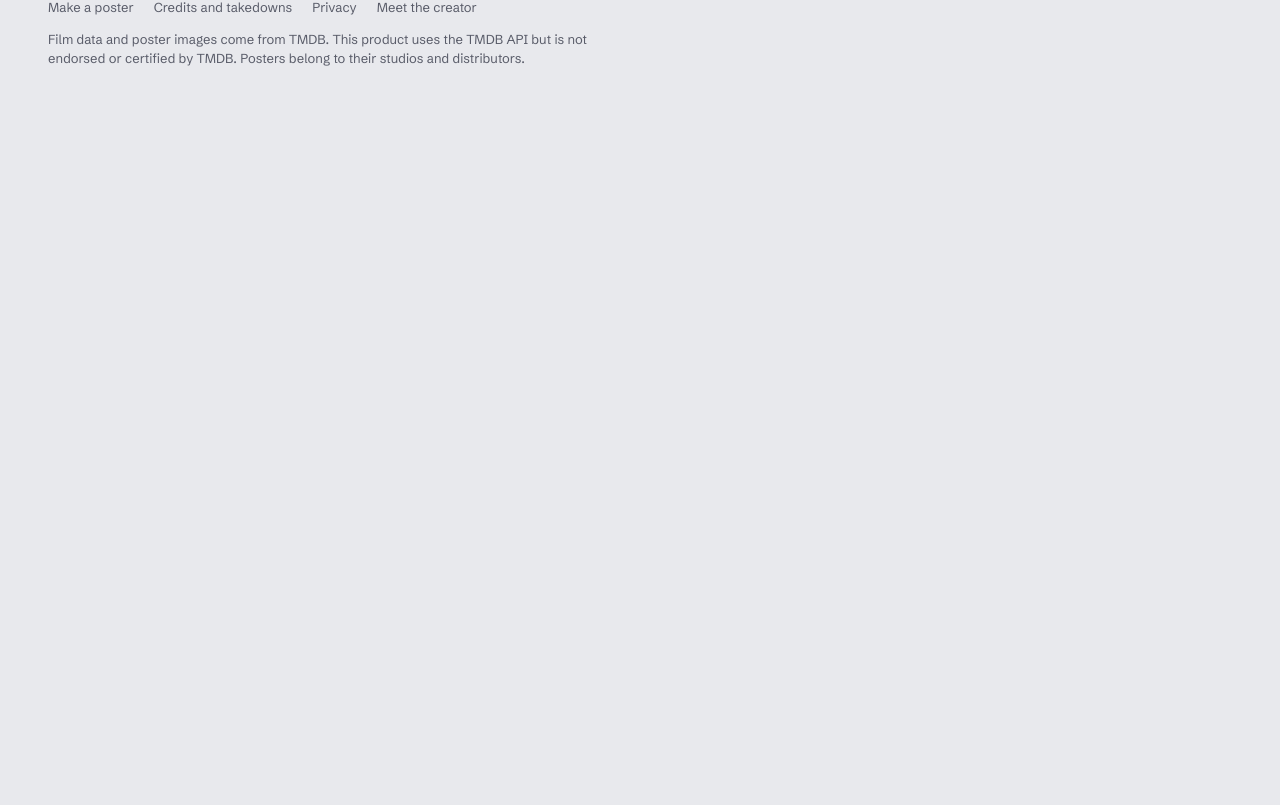
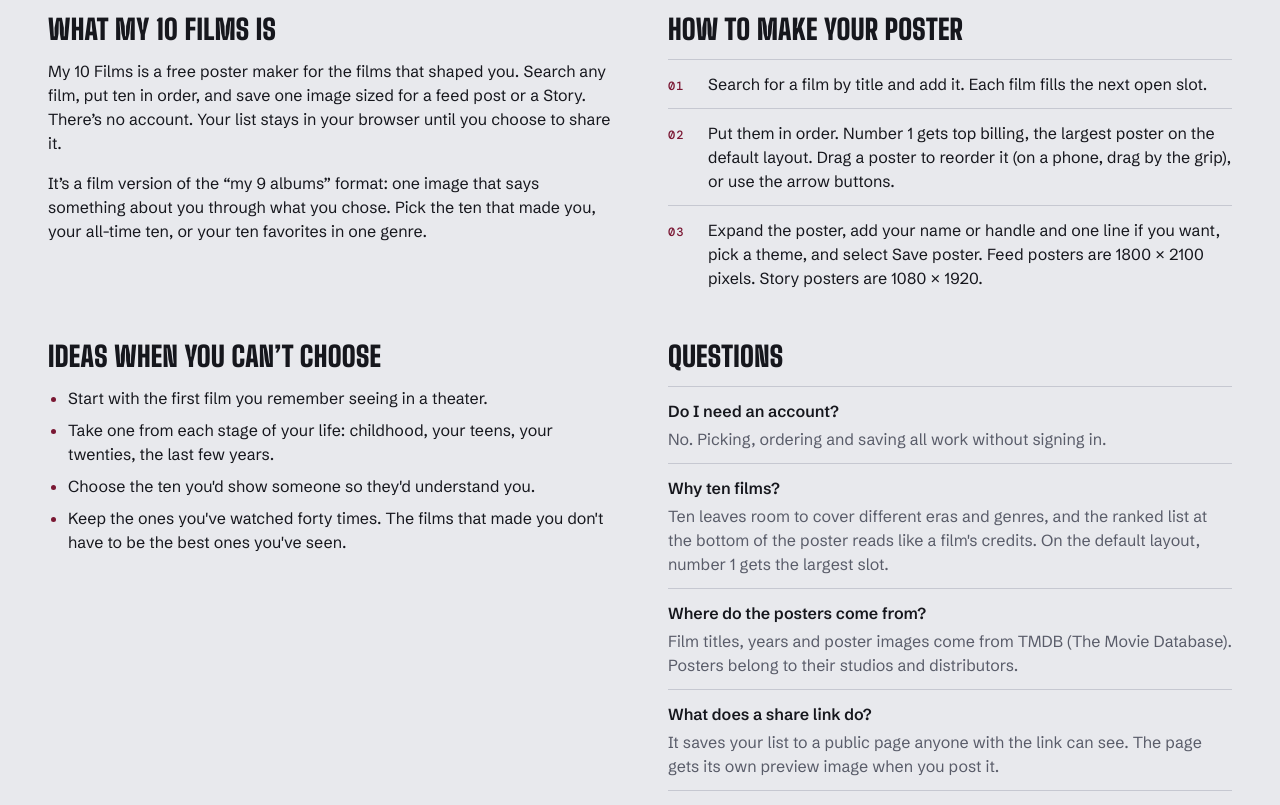
Before and after one commit to niknojed/my10films, a Next.js app: page / in a window 1280 px wide. Shown: the part 1535-2340 px from the top of the page. Before the commit the page ends 1660 px from the top, so only its background shows below. Built offline with nearby package versions, Linux system fonts and the light colour scheme; no server answers.

Commit message:
SEO quick wins: homepage preview image, canonicals and sitemap, explanatory content
Implements docs/seo-quick-wins.md. Shared lists also get their own twitter-image so X keeps
showing the list preview instead of the new site-wide one.

Co-Authored-By: Claude Opus 5.5 <noreply@anthropic.com>

```diff
--- a/src/app/about/page.tsx
+++ b/src/app/about/page.tsx
@@ -1,7 +1,7 @@
 import type { Metadata } from "next";
 import { SITE_NAME } from "@/lib/config";
 
-export const metadata: Metadata = { title: "Credits and takedowns" };
+export const metadata: Metadata = { title: "Credits and takedowns", alternates: { canonical: "/about" } };
 
 export default function About() {
   const email = process.env.NEXT_PUBLIC_CONTACT_EMAIL;
--- a/src/app/globals.css
+++ b/src/app/globals.css
@@ -640,6 +640,62 @@
       grid-template-columns: repeat(5, minmax(0, 1fr));
     }
   }
+  /* explanatory content under the maker */
+  .guide {
+    display: grid;
+    gap: 2.5rem;
+    padding-top: 2rem;
+    border-top: 2px solid var(--color-ink);
+  }
+  @media (min-width: 61rem) {
+    .guide {
+      grid-template-columns: repeat(2, minmax(0, 1fr));
+      column-gap: 3.5rem;
+    }
+  }
+  .guide-block {
+    display: grid;
+    align-content: start;
+    gap: 1rem;
+    max-width: 65ch;
+    min-width: 0;
+  }
+  .guide-steps {
+    display: grid;
+  }
+  .guide-steps li {
+    display: grid;
+    grid-template-columns: 2rem minmax(0, 1fr);
+    gap: 0.5rem;
+    align-items: baseline;
+    padding-block: 0.75rem;
+    border-top: 1px solid var(--color-line);
+  }
+  .guide-ideas {
+    display: grid;
+    gap: 0.5rem;
+    padding-left: 1.25rem;
+    list-style: disc;
+  }
+  .guide-ideas li::marker {
+    color: var(--color-accent);
+  }
+  .guide-faq {
+    display: grid;
+  }
+  .guide-faq > div {
+    display: grid;
+    gap: 0.25rem;
+    padding-block: 0.75rem;
+    border-top: 1px solid var(--color-line);
+  }
+  .guide-faq h3 {
+    font-weight: 600;
+  }
+  .guide-faq p {
+    color: var(--color-mute);
+  }
+
   .credits {
     display: grid;
     column-gap: 2.5rem;
--- /dev/null
+++ b/src/app/l/[slug]/twitter-image.tsx
@@ -0,0 +1,6 @@
+// Shared lists use their own preview on X too. Without this file the site-wide twitter-image would apply.
+// Route segment config can't be re-exported, so it's repeated here.
+export { default, alt, size, contentType } from "./opengraph-image";
+
+export const runtime = "nodejs";
+export const revalidate = 86400;
--- /dev/null
+++ b/src/app/opengraph-image.tsx
@@ -0,0 +1,97 @@
+import { readFile } from "node:fs/promises";
+import { join } from "node:path";
+import { ImageResponse } from "next/og";
+import { MAX_FILMS } from "@/lib/config";
+import { POSTER_THEMES } from "@/lib/poster";
+import { INITIAL_STATE } from "@/lib/store";
+
+export const runtime = "nodejs";
+export const alt = "My 10 Films: rank the ten films that made you and save the poster";
+export const size = { width: 1200, height: 630 };
+export const contentType = "image/png";
+
+// The default theme, so the preview matches what a first-time visitor sees. No poster art: this image
+// stands for the whole site, not anyone's list, and posters belong to their studios.
+const C = POSTER_THEMES[INITIAL_STATE.theme];
+
+async function font(file: string): Promise<Buffer | null> {
+  try {
+    return await readFile(join(process.cwd(), "assets", file));
+  } catch {
+    return null;
+  }
+}
+
+export default async function Image() {
+  const [display, mono] = await Promise.all([
+    font("big-shoulders-display-latin-900-normal.woff"),
+    font("dm-mono-latin-500-normal.woff"),
+  ]);
+  const fonts = [
+    ...(display ? [{ name: "Display", data: display, weight: 900 as const, style: "normal" as const }] : []),
+    ...(mono ? [{ name: "Mono", data: mono, weight: 500 as const, style: "normal" as const }] : []),
+  ];
+  const W = 132;
+  const H = 198;
+  const GAP = 12;
+
+  return new ImageResponse(
+    (
+      <div
+        style={{
+          width: "100%",
+          height: "100%",
+          display: "flex",
+          background: C.bg,
+          color: C.fg,
+          padding: 56,
+          gap: 28,
+          fontFamily: "Mono",
+        }}
+      >
+        <div style={{ display: "flex", flexDirection: "column", justifyContent: "space-between", width: 352 }}>
+          <div style={{ display: "flex", flexDirection: "column" }}>
+            <div style={{ fontSize: 20, letterSpacing: 3, color: C.accent, whiteSpace: "nowrap" }}>THE TEN FILMS THAT MADE</div>
+            <div style={{ fontFamily: "Display", fontWeight: 900, fontSize: 190, lineHeight: 0.85, marginTop: 18 }}>
+              YOU
+            </div>
+          </div>
+          <div style={{ fontSize: 18, letterSpacing: 3, color: C.mute }}>MY10FILMS.COM</div>
+        </div>
+        {/* Empty slots, drawn like the maker's: dashed mute outlines with the rank in the display face. */}
+        <div
+          style={{
+            display: "flex",
+            flexWrap: "wrap",
+            gap: GAP,
+            width: 5 * W + 4 * GAP,
+            alignContent: "center",
+          }}
+        >
+          {Array.from({ length: MAX_FILMS }, (_, i) => (
+            <div
+              key={i}
+              style={{
+                display: "flex",
+                alignItems: "center",
+                justifyContent: "center",
+                width: W,
+                height: H,
+                border: `2px dashed ${C.mute}`,
+                borderRadius: 3,
+                opacity: 0.6,
+                color: C.mute,
+                fontFamily: "Display",
+                fontWeight: 900,
+                fontSize: 54,
+              }}
+            >
+              {i + 1}
+            </div>
+          ))}
+        </div>
+      </div>
+    ),
+    { ...size, fonts },
+  );
+}
--- a/src/app/page.tsx
+++ b/src/app/page.tsx
@@ -1,8 +1,45 @@
+import type { Metadata } from "next";
 import Maker from "@/components/Maker";
 import { SHOW_MOST_PICKED, SITE_NAME } from "@/lib/config";
 import { getMostPicked } from "@/lib/server";
 
 export const revalidate = 600;
+
+export const metadata: Metadata = { alternates: { canonical: "/" } };
+
+const STEPS = [
+  "Search for a film by title and add it. Each film fills the next open slot.",
+  "Put them in order. Number 1 gets top billing, the largest poster on the default layout. Drag a poster to reorder it (on a phone, drag by the grip), or use the arrow buttons.",
+  "Expand the poster, add your name or handle and one line if you want, pick a theme, and select Save poster. Feed posters are 1800 × 2100 pixels. Story posters are 1080 × 1920.",
+];
+
+const IDEAS = [
+  "Start with the first film you remember seeing in a theater.",
+  "Take one from each stage of your life: childhood, your teens, your twenties, the last few years.",
+  "Choose the ten you'd show someone so they'd understand you.",
+  "Keep the ones you've watched forty times. The films that made you don't have to be the best ones you've seen.",
+];
+
+const QUESTIONS = [
+  { q: "Do I need an account?", a: "No. Picking, ordering and saving all work without signing in." },
+  {
+    q: "Why ten films?",
+    a: "Ten leaves room to cover different eras and genres, and the ranked list at the bottom of the poster reads like a film's credits. On the default layout, number 1 gets the largest slot.",
+  },
+  {
+    q: "Where do the posters come from?",
+    a: "Film titles, years and poster images come from TMDB (The Movie Database). Posters belong to their studios and distributors.",
+  },
+  {
+    q: "What does a share link do?",
+    a: "It saves your list to a public page anyone with the link can see. The page gets its own preview image when you post it.",
+  },
+  {
+    q: "Can I change my list later?",
+    a: "Yes. Your list is saved in this browser, so you can come back to reorder or swap films. A share link keeps the list as it was when you made the link. Make a new link after changes.",
+  },
+  { q: "Is this connected to my 9 albums?", a: "No. It's an independent site that uses the same format for film." },
+];
 
 export default async function Home() {
   const mostPicked = SHOW_MOST_PICKED ? await getMostPicked() : [];
@@ -16,6 +53,57 @@ export default async function Home() {
         </p>
       </header>
       <Maker mostPicked={mostPicked} />
+
+      {/* Server-rendered so the explanation is in the initial HTML. */}
+      <section className="guide" aria-label="About My 10 Films">
+        <div className="guide-block">
+          <h2 className="h-sec">What My 10 Films is</h2>
+          <p>
+            My 10 Films is a free poster maker for the films that shaped you. Search any film, put ten in order, and
+            save one image sized for a feed post or a Story. There&rsquo;s no account. Your list stays in your browser
+            until you choose to share it.
+          </p>
+          <p>
+            It&rsquo;s a film version of the &ldquo;my 9 albums&rdquo; format: one image that says something about you
+            through what you chose. Pick the ten that made you, your all-time ten, or your ten favorites in one genre.
+          </p>
+        </div>
+
+        <div className="guide-block">
+          <h2 className="h-sec">How to make your poster</h2>
+          <ol className="guide-steps">
+            {STEPS.map((step, i) => (
+              <li key={i}>
+                <span className="mono text-accent" aria-hidden="true">
+                  {String(i + 1).padStart(2, "0")}
+                </span>
+                <p>{step}</p>
+              </li>
+            ))}
+          </ol>
+        </div>
+
+        <div className="guide-block">
+          <h2 className="h-sec">Ideas when you can&rsquo;t choose</h2>
+          <ul className="guide-ideas">
+            {IDEAS.map((idea) => (
+              <li key={idea}>{idea}</li>
+            ))}
+          </ul>
+        </div>
+
+        <div className="guide-block">
+          <h2 className="h-sec">Questions</h2>
+          <div className="guide-faq">
+            {QUESTIONS.map(({ q, a }) => (
+              <div key={q}>
+                <h3>{q}</h3>
+                <p>{a}</p>
+              </div>
+            ))}
+          </div>
+        </div>
+      </section>
     </>
   );
 }
--- a/src/app/privacy/page.tsx
+++ b/src/app/privacy/page.tsx
@@ -1,6 +1,6 @@
 import type { Metadata } from "next";
 
-export const metadata: Metadata = { title: "Privacy" };
+export const metadata: Metadata = { title: "Privacy", alternates: { canonical: "/privacy" } };
 
 export default function Privacy() {
   const email = process.env.NEXT_PUBLIC_CONTACT_EMAIL;
--- a/src/app/robots.ts
+++ b/src/app/robots.ts
@@ -2,5 +2,9 @@ import type { MetadataRoute } from "next";
 import { siteUrl } from "@/lib/config";
 
 export default function robots(): MetadataRoute.Robots {
-  return { rules: [{ userAgent: "*", allow: "/", disallow: ["/api/", "/l/"] }], host: siteUrl() };
+  return {
+    rules: [{ userAgent: "*", allow: "/", disallow: ["/api/", "/l/"] }],
+    sitemap: `${siteUrl()}/sitemap.xml`,
+    host: siteUrl(),
+  };
 }
--- /dev/null
+++ b/src/app/sitemap.ts
@@ -0,0 +1,13 @@
+import type { MetadataRoute } from "next";
+import { siteUrl } from "@/lib/config";
+
+// Shared lists (/l/) stay out: they're noindex and carry visitor-written text.
+export default function sitemap(): MetadataRoute.Sitemap {
+  const base = siteUrl();
+  const lastModified = new Date();
+  return [
+    { url: `${base}/`, lastModified, changeFrequency: "weekly", priority: 1 },
+    { url: `${base}/about`, lastModified, changeFrequency: "monthly", priority: 0.5 },
+    { url: `${base}/privacy`, lastModified, changeFrequency: "monthly", priority: 0.3 },
+  ];
+}
--- /dev/null
+++ b/src/app/twitter-image.tsx
@@ -0,0 +1,5 @@
+// The same image as the Open Graph preview. Route segment config can't be re-exported, so the runtime is
+// declared here as well.
+export { default, alt, size, contentType } from "./opengraph-image";
+
+export const runtime = "nodejs";
```
Also changed, not shown: 2 other files (tests, documents, lock files or other folders).
